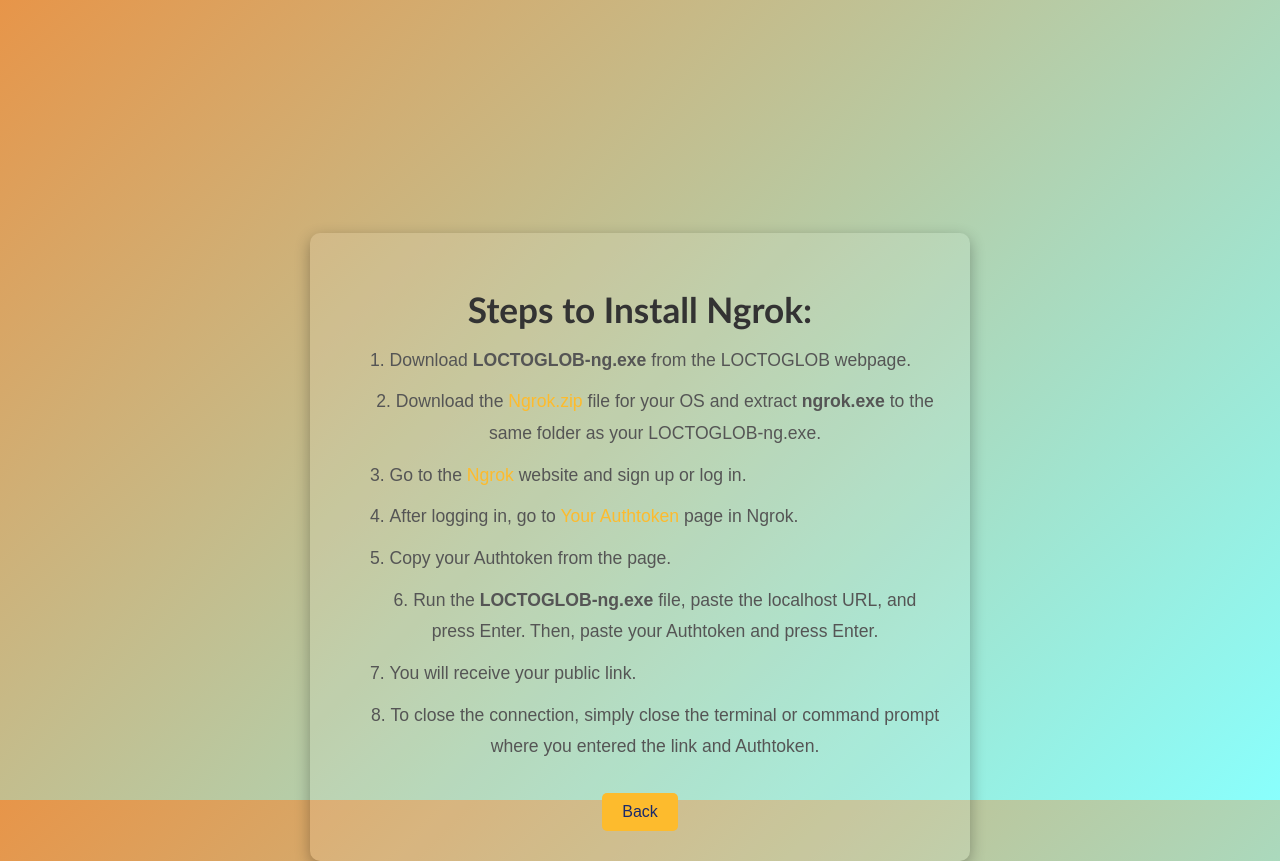
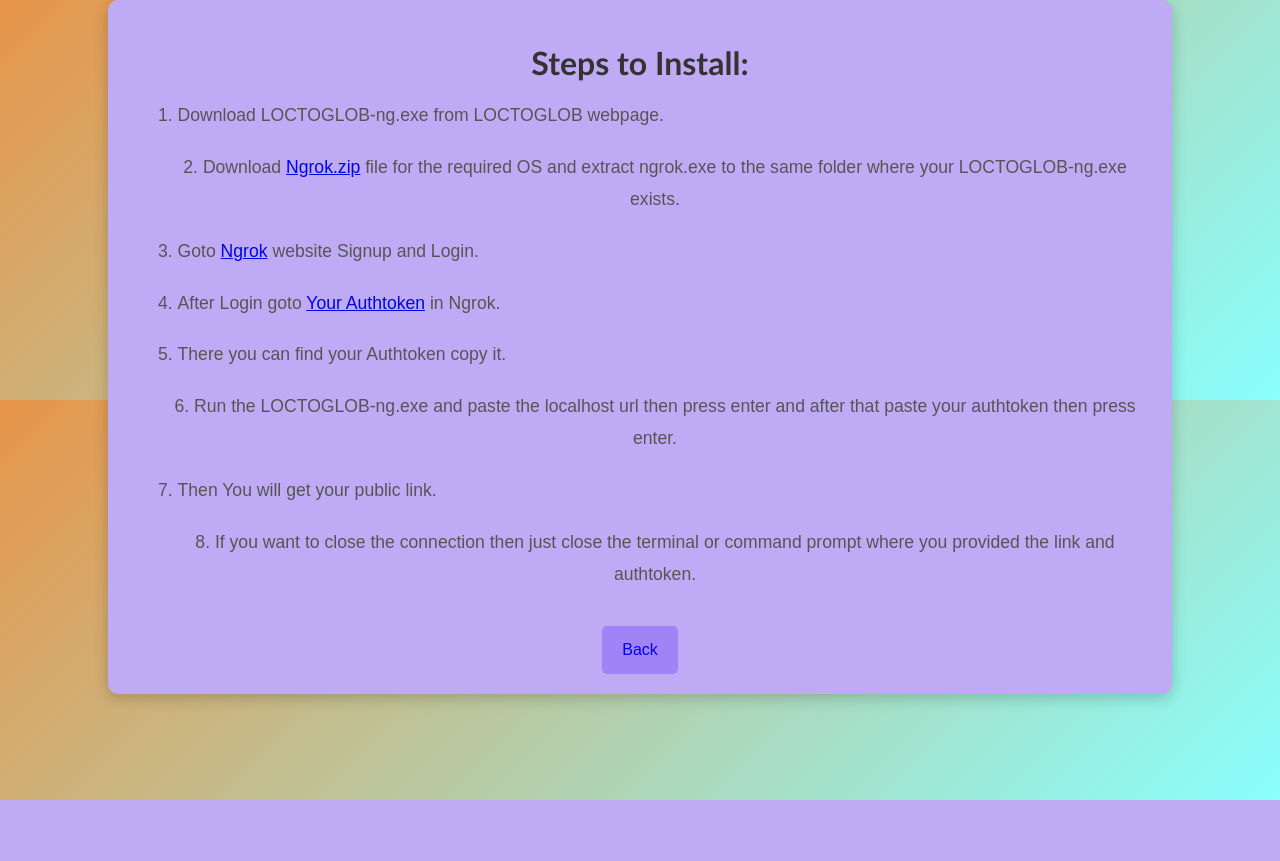
Before and after one commit to MUNEESH08/220701175-CS19542-IP-Project, a Flask app: page /ngrok in a window 1280 px wide. After the commit the page ends 800 px from the top, so only its background shows below. Run offline with Flask 2, Linux system fonts and the light colour scheme.

Commit message:
Update ngrok.html

```diff
--- a/templates/ngrok.html
+++ b/templates/ngrok.html
@@ -4,78 +4,22 @@
     <meta charset="UTF-8">
     <meta name="viewport" content="width=device-width, initial-scale=1.0">
     <link rel="stylesheet" href="/static/styles.css" />
-    <title>Ngrok Installation Guide</title>
-    <style>
-        body {
-            font-family: 'Poppins', sans-serif;
-            background: linear-gradient(45deg, #1a2a6c, #b21f1f, #fdbb2d);
-            color: #fff;
-            display: flex;
-            justify-content: center;
-            align-items: center;
-            min-height: 100vh;
-            margin: 0;
-        }
-        .container {
-            background: rgba(255, 255, 255, 0.1);
-            padding: 30px;
-            border-radius: 10px;
-            box-shadow: 0 5px 15px rgba(0, 0, 0, 0.3);
-            max-width: 600px;
-            width: 100%;
-        }
-        .title {
-            text-align: center;
-            font-size: 2.2em;
-            margin-bottom: 20px;
-        }
-        ol {
-            line-height: 1.8;
-            margin-bottom: 20px;
-        }
-        li {
-            margin-bottom: 10px;
-        }
-        a {
-            color: #fdbb2d;
-            text-decoration: none;
-        }
-        a:hover {
-            color: #fff;
-        }
-        button {
-            background-color: #fdbb2d;
-            color: #1a2a6c;
-            border: none;
-            padding: 10px 20px;
-            font-size: 1em;
-            border-radius: 5px;
-            cursor: pointer;
-        }
-        button a {
-            text-decoration: none;
-            color: #1a2a6c;
-        }
-        button:hover {
-            background-color: #b21f1f;
-            color: #fff;
-        }
-    </style>
+    <title>Ngrok</title>
 </head>
 <body>
     <section class="container">
-        <h1 class="title">Steps to Install Ngrok:</h1>
+        <h1 class="title">Steps to Install:</h1>
         <ol>
-            <li>Download <strong>LOCTOGLOB-ng.exe</strong> from the LOCTOGLOB webpage.</li>
-            <li>Download the <a href="https://ngrok.com/download/" target="_blank">Ngrok.zip</a> file for your OS and extract <strong>ngrok.exe</strong> to the same folder as your LOCTOGLOB-ng.exe.</li>
-            <li>Go to the <a href="https://ngrok.com/dashboard/" target="_blank">Ngrok</a> website and sign up or log in.</li>
-            <li>After logging in, go to <a href="https://dashboard.ngrok.com/get-started/your-authtoken/" target="_blank">Your Authtoken</a> page in Ngrok.</li>
-            <li>Copy your Authtoken from the page.</li>
-            <li>Run the <strong>LOCTOGLOB-ng.exe</strong> file, paste the localhost URL, and press Enter. Then, paste your Authtoken and press Enter.</li>
-            <li>You will receive your public link.</li>
-            <li>To close the connection, simply close the terminal or command prompt where you entered the link and Authtoken.</li>
+            <li>Download LOCTOGLOB-ng.exe from LOCTOGLOB webpage.</li>
+            <li>Download <a href="https://ngrok.com/download/" target="_blank">Ngrok.zip</a> file for the required OS and extract ngrok.exe to the same folder where your LOCTOGLOB-ng.exe exists.</li>
+            <li>Goto <a href="https://ngrok.com/dashboard/" target="_blank">Ngrok</a> website Signup and Login.</li>
+            <li>After Login goto <a href="https://dashboard.ngrok.com/get-started/your-authtoken/" target="_blank">Your Authtoken</a> in Ngrok.</li>
+            <li>There you can find your Authtoken copy it.</li>
+            <li>Run the LOCTOGLOB-ng.exe and paste the localhost url then press enter and after that paste your authtoken then press enter.</li>
+            <li>Then You will get your public link.</li>
+            <li>If you want to close the connection then just close the  terminal or command prompt where you provided the link and authtoken.</li>
         </ol>
-        <button><a href="/dashboard">Back</a></button>
+        <button><a href="/dashboard" style="text-decoration: none;">Back</a></button>
     </section>
 </body>
 </html>
```
